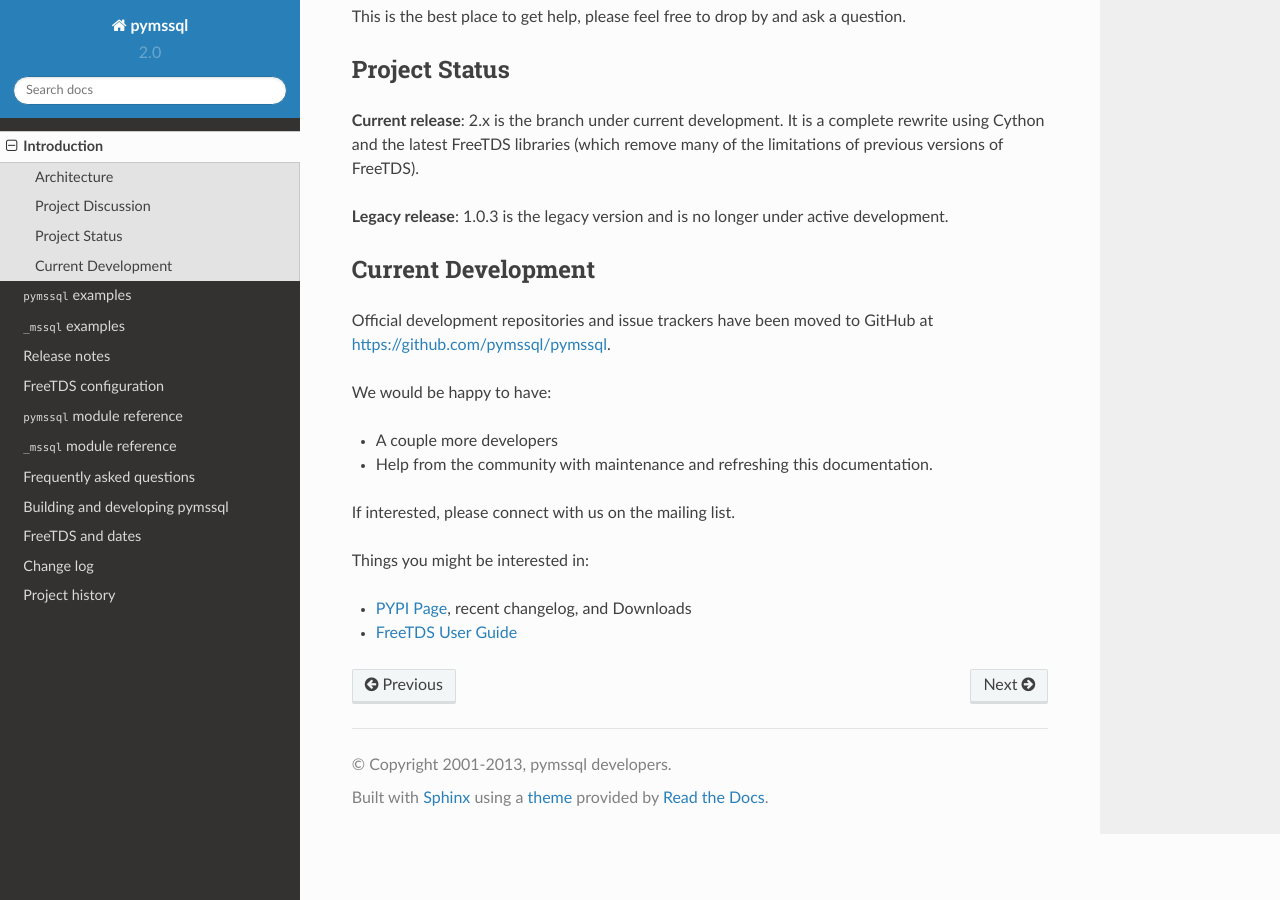
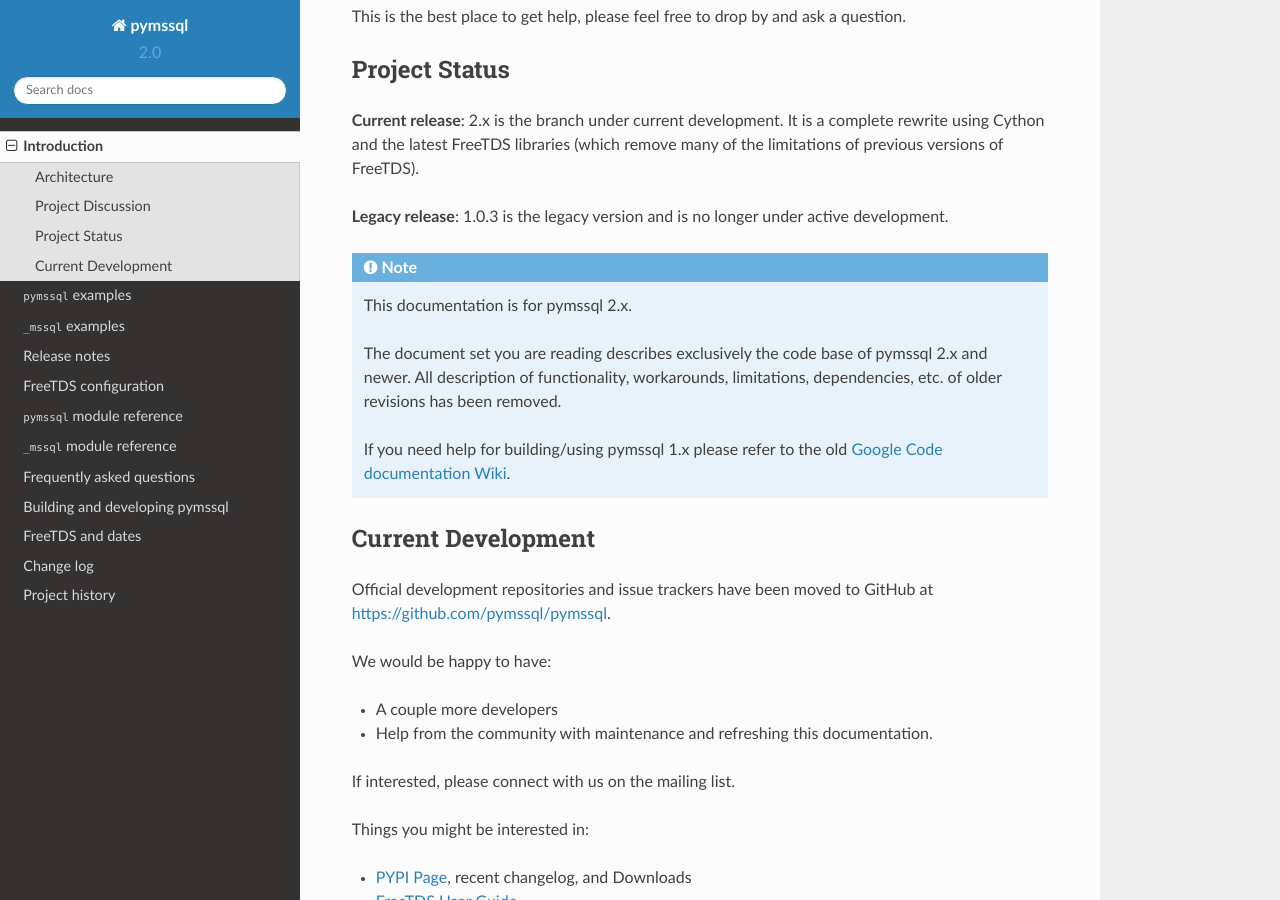
Before and after one commit to pymssql/pymssql, a Sphinx documentation site: the page built from docs/intro.rst, in a window 1280 px wide and 900 px high, scrolled down 534 px. Built offline with Sphinx 7.4.7 and the Read the Docs theme 2.0.0, drawn with Linux system fonts in a browser that asks for light colours.

Commit message:
Add note + link to 1.x documentation wiki.

```diff
--- a/docs/intro.rst
+++ b/docs/intro.rst
@@ -32,6 +32,17 @@
 **Legacy release**: 1.0.3 is the legacy version and is no longer under active
 development.
 
+.. note:: This documentation is for pymssql 2.x.
+
+    The document set you are reading describes exclusively the code base of
+    pymssql 2.x and newer. All description of functionality, workarounds,
+    limitations, dependencies, etc. of older revisions has been removed.
+
+    If you need help for building/using pymssql 1.x please refer to the old
+    `Google Code documentation Wiki`_.
+
+.. _Google Code documentation Wiki: https://code.google.com/p/pymssql/wiki/Documentation
+
 Current Development
 ===================
 
```
